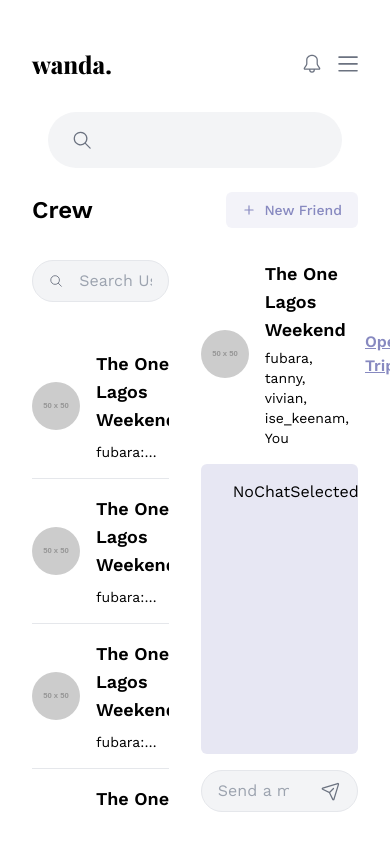
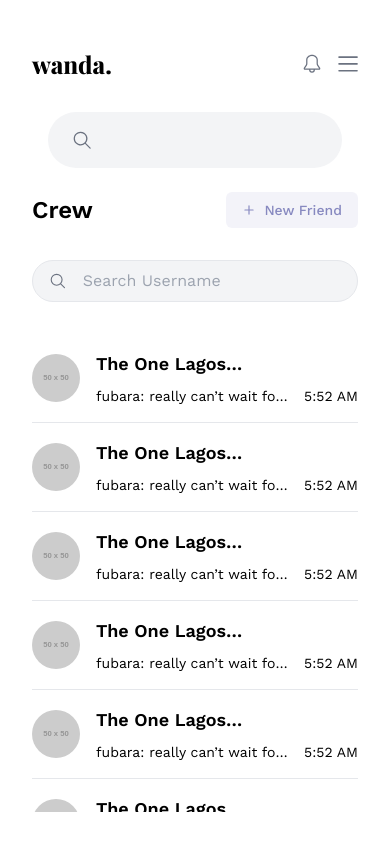
Before and after one commit to benhexie/wanda, a React (Create React App) app: page /crew in a window 390 px wide. Built offline with nearby package versions, Linux system fonts and the light colour scheme; a web font is replaced by a local one.

Commit message:
Added on chat responsiveness

```diff
--- a/src/index.css
+++ b/src/index.css
@@ -5,6 +5,28 @@
 @tailwind components;
 @tailwind utilities;
 
+@layer utilities {
+  /* Hide scrollbar for Chrome, Safari and Opera */
+  .no-scrollbar::-webkit-scrollbar {
+    display: none;
+  }
+  /* Hide scrollbar for IE, Edge and Firefox */
+  .no-scrollbar {
+    -ms-overflow-style: none; /* IE and Edge */
+    scrollbar-width: none; /* Firefox */
+  }
+
+  /* Show scrollbar for Chrome, Safari and Opera */
+  .show-scrollbar::-webkit-scrollbar {
+    display: unset;
+  }
+  /* Show scrollbar for IE, Edge and Firefox */
+  .show-scrollbar {
+    -ms-overflow-style: unset; /* IE and Edge */
+    scrollbar-width: unset; /* Firefox */
+  }
+}
+
 * {
   padding: 0;
   margin: 0;
--- a/src/pages/home/crew/index.tsx
+++ b/src/pages/home/crew/index.tsx
@@ -1,8 +1,9 @@
-import { Link, Outlet } from "react-router-dom";
+import { Link, Outlet, useLocation, useNavigate } from "react-router-dom";
 import { FiPlus } from "react-icons/fi";
-import { useState } from "react";
+import { useEffect, useState } from "react";
 import { IoSearchOutline } from "react-icons/io5";
 import { PiPaperPlaneTilt } from "react-icons/pi";
+import { MdOutlineKeyboardBackspace } from "react-icons/md";
 
 const ChatBlock = ({
   _id,
@@ -38,9 +39,9 @@ const ChatBlock = ({
         alt={`Image of ${title}`}
         className="w-12 h-12 rounded-full object-cover"
       />
-      <div className="flex gap-4 items-end">
+      <div className="flex gap-4 items-end flex-1">
         <div className="flex flex-col gap-2 flex-1">
-          <p className="text-lg font-semibold">{title}</p>
+          <p className="text-lg font-semibold line-clamp-1">{title}</p>
           <p className="text-sm line-clamp-1">
             {username}: {lastMessage}
           </p>
@@ -55,6 +56,22 @@ const ChatBlock = ({
 
 const Crew = () => {
   const [search, setSearch] = useState("");
+  const location = useLocation().pathname;
+  const openChat = /\/crew\/chat\/.+/i.test(location);
+  const navigate = useNavigate();
+  const [width, setWidth] = useState(window.innerWidth);
+
+  useEffect(() => {
+    const handleResize = () => {
+      setWidth(window.innerWidth);
+    };
+
+    window.addEventListener("resize", handleResize);
+
+    return () => {
+      window.removeEventListener("resize", handleResize);
+    };
+  }, []);
 
   return (
     <>
@@ -70,7 +87,11 @@ const Crew = () => {
           </Link>
         </div>
         <div className="flex gap-8 flex-1">
-          <div className="w-full max-w-sm flex flex-col gap-8">
+          <div
+            className={`w-full max-w-full md:max-w-80 lg:max-w-sm flex flex-col gap-8 ${
+              openChat ? "hidden" : ""
+            }`}
+          >
             <div className="flex items-center px-4 rounded-full border border-gray-200 bg-gray-100 gap-4">
               <IoSearchOutline className="text-gray-500 text-xl" />
               <input
@@ -82,7 +103,7 @@ const Crew = () => {
               />
             </div>
             <div className="flex-1 relative">
-              <div className="flex flex-col absolute top-0 left-0 right-0 bottom-0 overflow-y-auto">
+              <div className="flex flex-col absolute top-0 left-0 right-0 bottom-0 overflow-y-auto no-scrollbar">
                 {chats.map((chat, index) => (
                   <ChatBlock
                     key={chat._id}
@@ -93,16 +114,28 @@ const Crew = () => {
               </div>
             </div>
           </div>
-          <div className="flex-1 flex flex-col gap-4">
+          <div
+            className={`flex-1 flex-col gap-4 flex ${
+              openChat ? "" : "hidden md:flex"
+            }`}
+          >
             <div className="flex items-center gap-4">
+              <button
+                onClick={() => navigate(-1)}
+                className="rounded-full flex justify-center items-center w-8 h-8"
+              >
+                <MdOutlineKeyboardBackspace className="text-xl text-black" />
+              </button>
               <img
                 src="https://via.placeholder.com/50"
                 alt="Chat image"
                 className="w-12 h-12 rounded-full object-cover"
               />
               <div className="flex flex-col gap-1 flex-1">
-                <h2 className="text-lg font-semibold">The One Lagos Weekend</h2>
-                <p className="text-sm">
+                <h2 className="text-lg font-semibold line-clamp-1">
+                  The One Lagos Weekend
+                </h2>
+                <p className="text-sm line-clamp-1">
                   fubara, tanny, vivian, ise_keenam, You
                 </p>
               </div>
@@ -133,6 +166,11 @@ const Crew = () => {
           </div>
         </div>
       </div>
+      {/\/crew\/new/i.test(location) && width < 768 && (
+        <div id="heyhey">
+          <Outlet />
+        </div>
+      )}
     </>
   );
 };
--- a/src/pages/home/crew/main.tsx
+++ b/src/pages/home/crew/main.tsx
@@ -1,7 +1,9 @@
-import React from "react";
-
 const NoChatSelected = () => {
-  return <div className="">NoChatSelected</div>;
+  return (
+    <div className="">
+      <p className="text-lg text-secondary font-semibold">No chat selected</p>
+    </div>
+  );
 };
 
 export default NoChatSelected;
```
